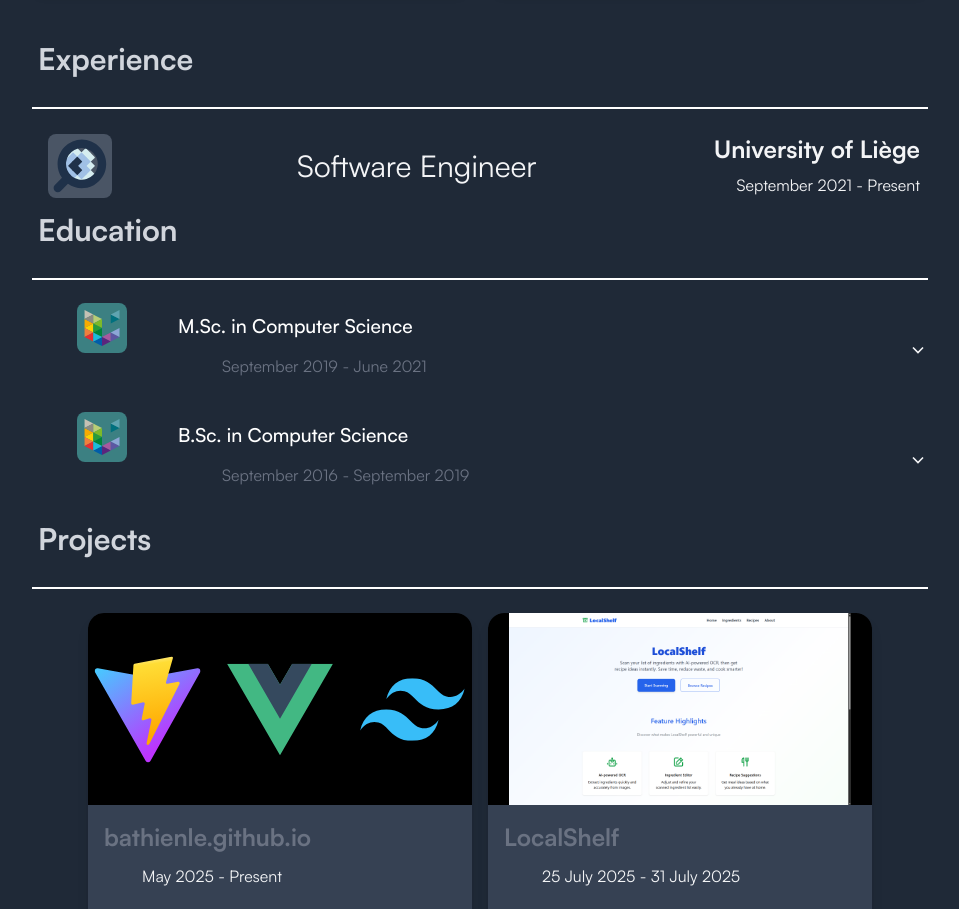
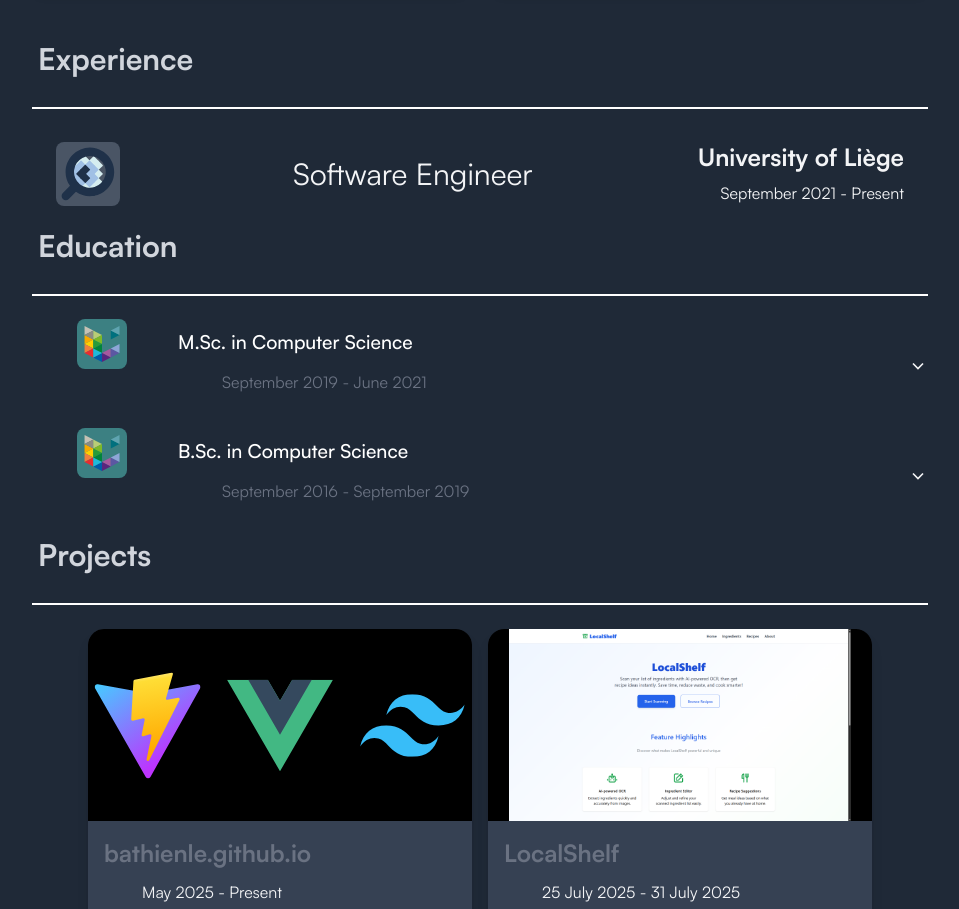
Before and after one commit to bathienle/bathienle.github.io, a Vue app: page / in a window 1280 px wide. Shown: the part 1660-2569 px from the top of the page, without its empty margins (160-1119 px from the left). Built offline with nearby package versions, Linux system fonts and the light colour scheme; some icons are missing.

Commit message:
Add hovering background on entry

```diff
--- a/src/components/ExperienceItem.vue
+++ b/src/components/ExperienceItem.vue
@@ -1,4 +1,5 @@
 <template>
+  <div class="p-2 rounded-lg hover:bg-gray-700">
     <div class="flex items-center">
       <div class="flex-none flex justify-center items-center w-20">
         <div class="flex justify-center items-center w-16 h-16 bg-gray-600 rounded-lg">
@@ -6,32 +7,22 @@
         </div>
       </div>
 
-    <div class="flex-1 flex justify-center items-center mx-4">
+      <div class="flex-1 flex justify-center items-center">
         <h3 class="text-3xl text-center">{{ experience.title }}</h3>
       </div>
 
-    <div class="flex-none flex flex-col items-end gap-y-2">
+      <div class="flex-none flex flex-col items-end gap-y-2 pr-2">
         <div class="text-2xl font-bold">{{ experience.company }}</div>
         <time>{{ experience.startDate }} - {{ experience.endDate }}</time>
+      </div>
     </div>
   </div>
 </template>
 
 <script setup lang="ts">
-import { Icon } from '@iconify/vue';
-import { ref } from 'vue';
-
 import type { Experience } from '@/types/content.ts';
-
-import TechIcon from '@/components/TechIcon.vue';
 
 defineProps<{
   experience: Experience,
 }>();
-
-const collapsed = ref(true);
-
-const toggle = () => {
-  collapsed.value = !collapsed.value;
-};
 </script>
```
Lines whose indentation alone changed are shown as unchanged.
